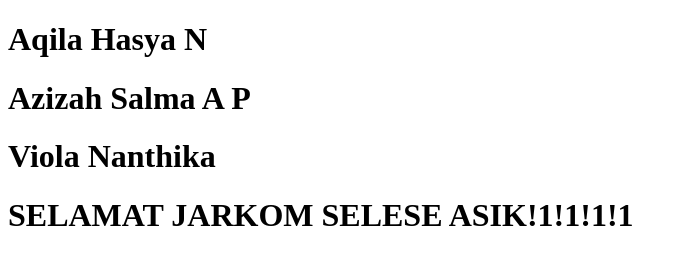
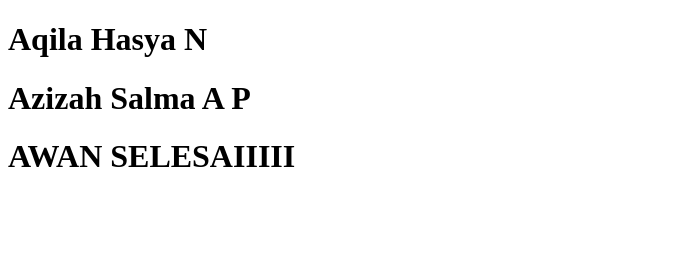
Before and after one commit to almaayunisaa/awan, a plain HTML site: page thread/index.html in a window 1280 px wide. Shown: the whole page, without its empty margins (0-687 px from the left). Drawn offline with Linux system fonts and the light colour scheme.

Commit message:
DockerFile

```diff
--- a/thread/index.html
+++ b/thread/index.html
@@ -8,7 +8,6 @@
 <body>
     <h1>Aqila Hasya N</h1>
     <h1>Azizah Salma A P</h1>
-    <h1>Viola Nanthika</h1>
-    <h1>SELAMAT JARKOM SELESE ASIK!1!1!1!1</h1>
+    <h1>AWAN SELESAIIIII</h1>
 </body>
 </html>
```
Also changed, not shown: 1 other file.
